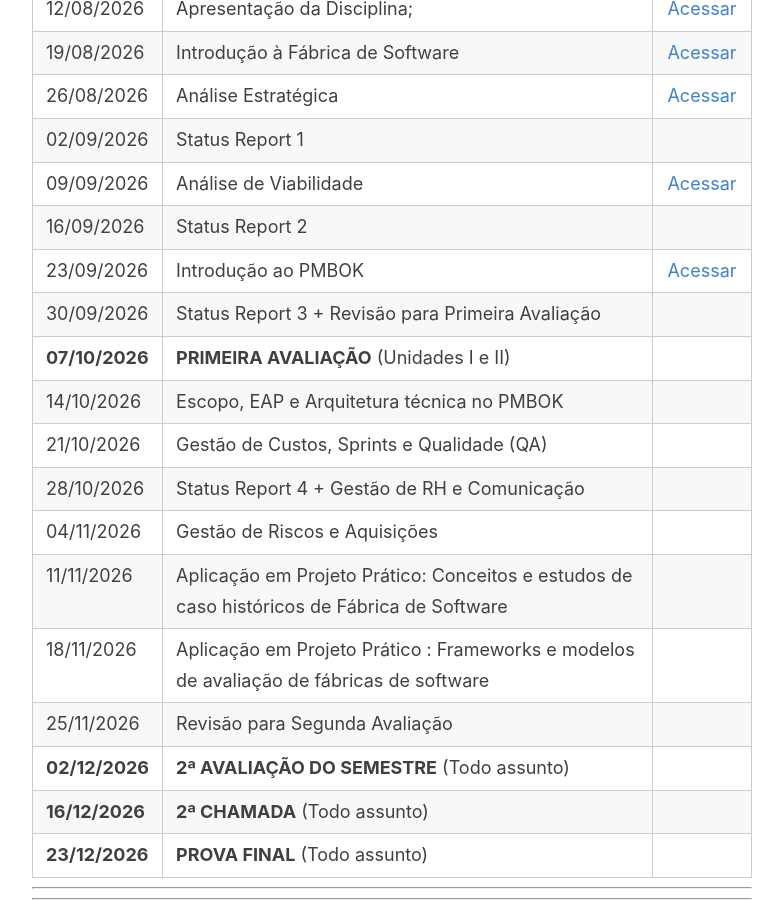
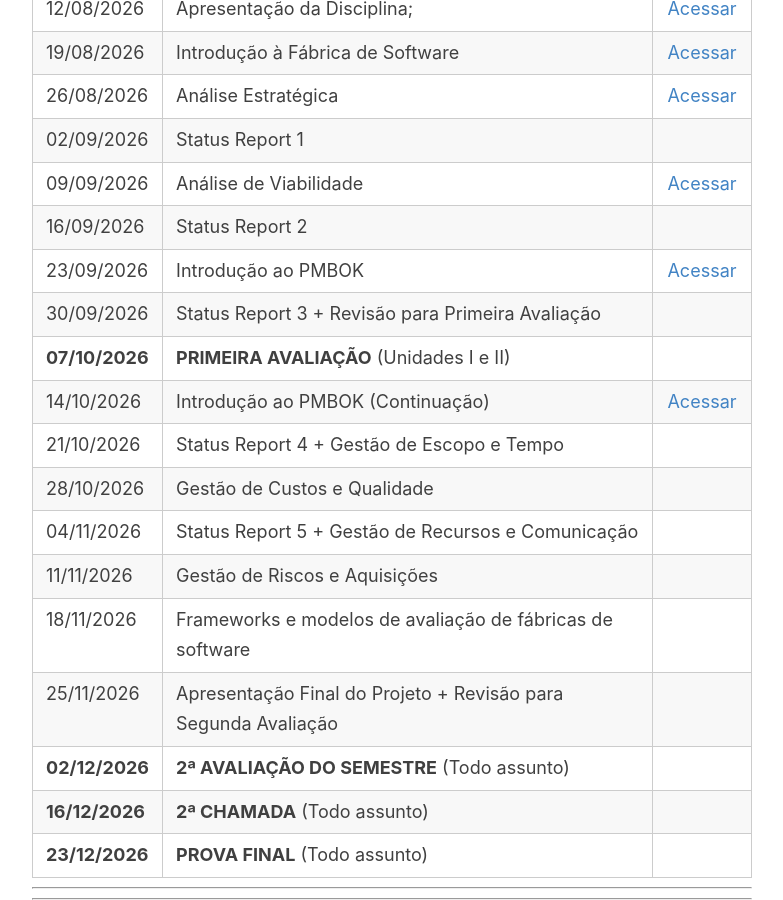
Before and after one commit to prgsouza/prgsouza.github.io, a Jekyll site: the page built from _pages/lei.md, in a window 1280 px wide and 900 px high, scrolled down 2186 px. Shown: the whole window, without its empty margins (248-1031 px from the left). Built offline with Jekyll 4.4.1, drawn with Linux system fonts in a browser that asks for light colours.

Commit message:
Update lei.md

```diff
--- a/_pages/lei.md
+++ b/_pages/lei.md
@@ -63,13 +63,13 @@ ____
 | 23/09/2026 | Introdução ao PMBOK | [Acessar](/aulas/lei/aula03-pmbok.pdf) |
 | 30/09/2026 | Status Report 3 + Revisão para Primeira Avaliação
 | **07/10/2026** | **PRIMEIRA AVALIAÇÃO** (Unidades I e II)
-| 14/10/2026 | Escopo, EAP e Arquitetura técnica no PMBOK | |
-| 21/10/2026 | Gestão de Custos, Sprints e Qualidade (QA) | |
-| 28/10/2026 | Status Report 4 + Gestão de RH e Comunicação |  |
-| 04/11/2026 | Gestão de Riscos e Aquisições |  |
-| 11/11/2026 | Aplicação em Projeto Prático: Conceitos e estudos de caso históricos de Fábrica de Software | |
-| 18/11/2026 | Aplicação em Projeto Prático : Frameworks e modelos de avaliação de fábricas de software | |
-| 25/11/2026 | Revisão para Segunda Avaliação
+| 14/10/2026 | Introdução ao PMBOK (Continuação) | [Acessar](/aulas/lei/aula03-pmbok.pdf) |
+| 21/10/2026 | Status Report 4 + Gestão de Escopo e Tempo | |
+| 28/10/2026 | Gestão de Custos e Qualidade |  |
+| 04/11/2026 | Status Report 5 + Gestão de Recursos e Comunicação |  |
+| 11/11/2026 | Gestão de Riscos e Aquisições | |
+| 18/11/2026 | Frameworks e modelos de avaliação de fábricas de software | |
+| 25/11/2026 | Apresentação Final do Projeto + Revisão para Segunda Avaliação
 | **02/12/2026** | **2ª AVALIAÇÃO DO SEMESTRE** (Todo assunto)
 | **16/12/2026** | **2ª CHAMADA** (Todo assunto)
 | **23/12/2026** | **PROVA FINAL** (Todo assunto)
```
